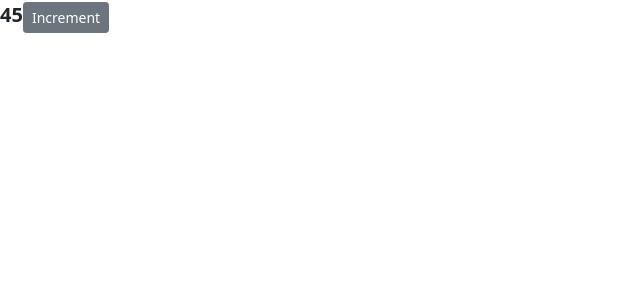
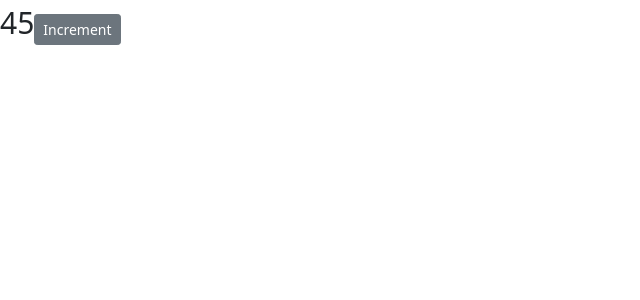
Before and after one commit to Douglas254/Counter-App, a React (Create React App) app: page / in a window 1280 px wide. Shown: the top 300 px of the page, without its empty margins (0-640 px from the left). Built offline with nearby package versions, Linux system fonts and the light colour scheme.

Commit message:
style attribute ~ inline

```diff
--- a/src/components/counter.jsx
+++ b/src/components/counter.jsx
@@ -5,15 +5,10 @@ class Counter extends Component {
     count: 45,
   };
 
-  styles = {
-    fontSize: 20,
-    fontWeight: "bold",
-  };
-
   render() {
     return (
       <React.Fragment>
-        <span style={this.styles}>{this.formatCount()}</span>
+        <span style={{ fontSize: 30 }}>{this.formatCount()}</span>
         <button className="btn btn-secondary btn-sm">Increment</button>
       </React.Fragment>
     );
```
